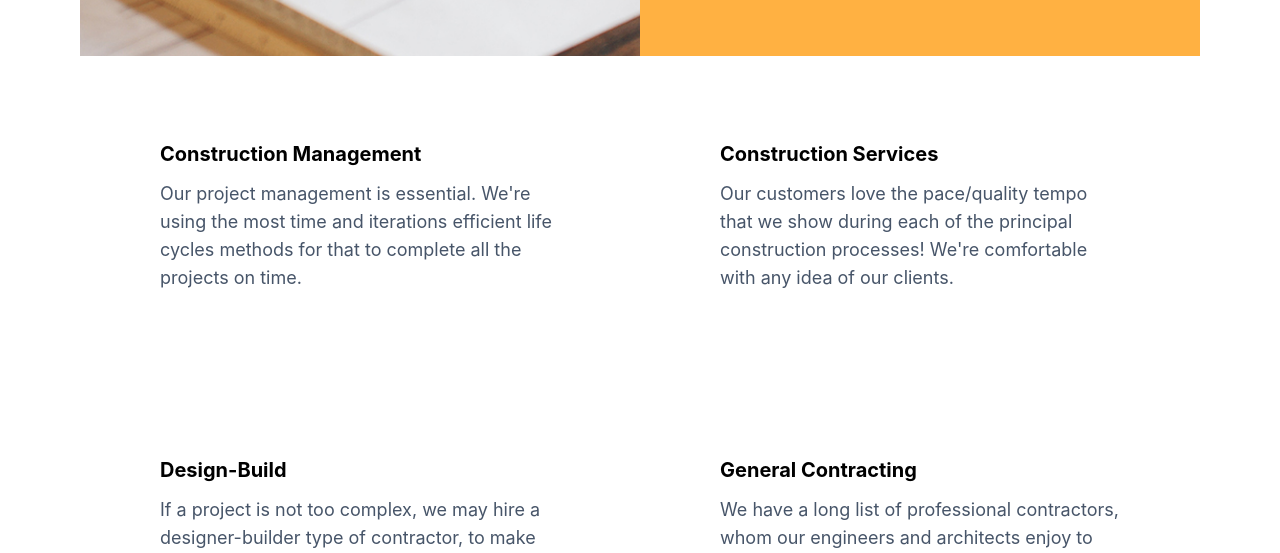
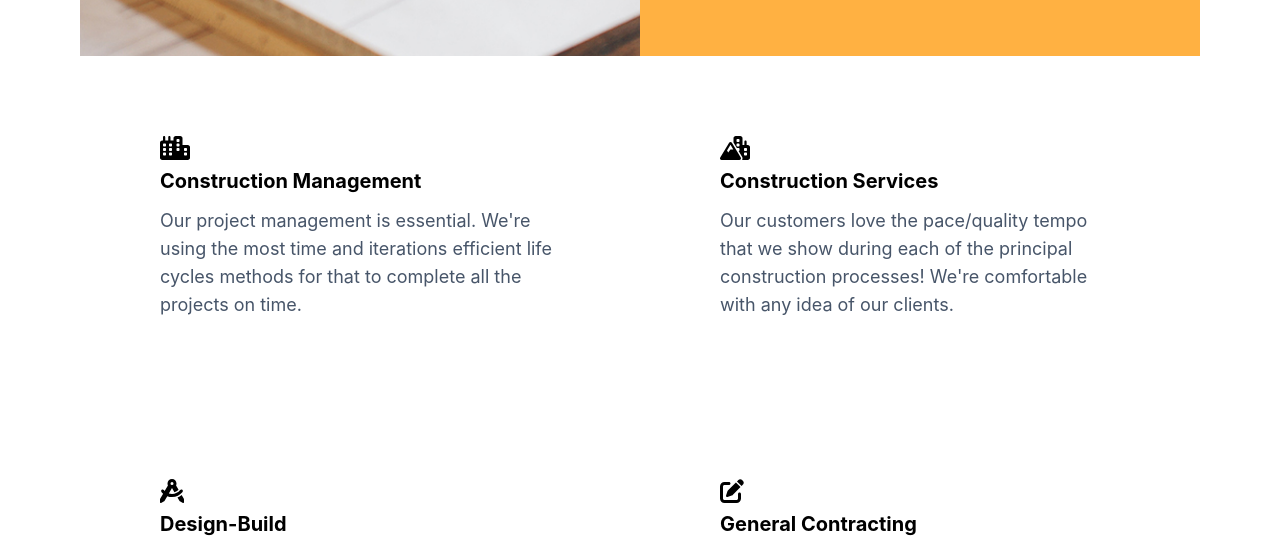
Before and after one commit to sandei-travolta/landing_page_construction_company, a React (Create React App) app: page / in a window 1280 px wide. Shown: the part 2020-2573 px from the top of the page. Built offline with nearby package versions, Linux system fonts and the light colour scheme.

Commit message:
fix services section

```diff
--- a/src/sections/Services.jsx
+++ b/src/sections/Services.jsx
@@ -6,22 +6,22 @@ const servicesData = [
     {
         heading:"construction management",
         text:"Our project management is essential. We're using the most time and iterations efficient life cycles methods for that to complete all the projects on time.",
-        icon:{faCity},
+        icon:faCity,
     },
     {
         heading:"construction services",
         text:"Our customers love the pace/quality tempo that we show during each of the principal construction processes! We're comfortable with any idea of our clients.",
-        icon:{faMountainCity},
+        icon:faMountainCity,
     },
     {
         heading:"Design-Build",
         text:"If a project is not too complex, we may hire a designer-builder type of contractor, to make the longevity of the construction shorter.",
-        icon:{faCompassDrafting},
+        icon:faCompassDrafting,
     },
     {
         heading:"general contracting",
         text:"We have a long list of professional contractors, whom our engineers and architects enjoy to work with on a majority of our construction projects!",
-        icon:{faPenToSquare},
+        icon:faPenToSquare,
     }
 ]
 
--- a/tailwind.config.js
+++ b/tailwind.config.js
@@ -36,6 +36,9 @@ module.exports = {
       },
       height:{
         "450":"450px"
+      },
+      zIndex:{
+        "45":"45"
       }
 
     },
```
